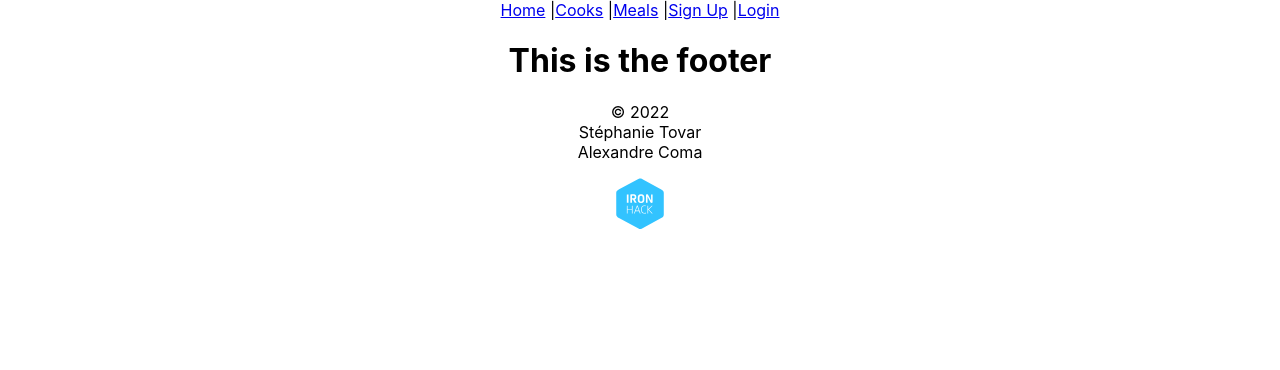
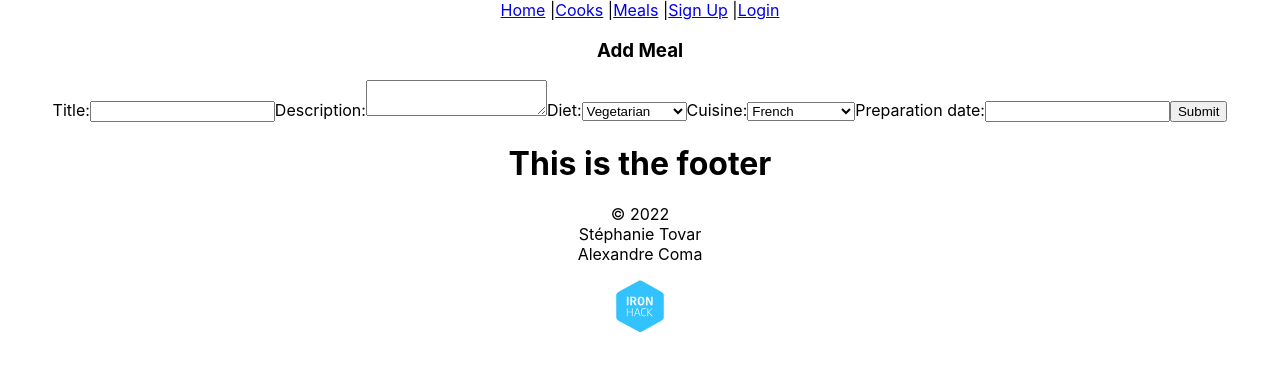
Before and after one commit to meal-next-door/client, a React (Create React App) app: page /create-meal in a window 1280 px wide. Shown: the top 370 px of the page. Built offline with nearby package versions, Linux system fonts and the light colour scheme; no server answers.

Commit message:
Conditional rendering on meals list to create meal only for cooks, added the edit meal, modified the auth.context to access more info about user from payload

```diff
--- a/src/App.js
+++ b/src/App.js
@@ -15,6 +15,7 @@ import IsAnon from './components/IsAnon';
 import { useState, useEffect } from "react";
 import axios from "axios";
 import EditMeal from './pages/EditMeal';
+import CreateMeal from './components/CreateMeal';
 
 
 function App() {
@@ -55,6 +56,7 @@ function App() {
         <Route path="cooks" element={<CooksList />}></Route>
         <Route path="cooks/:cookId" element={<CookDetailsPage />}></Route>
         <Route path="meals" element={<MealsList setMeals={setMeals} meals={meals}/>}></Route>
+        <Route path="create-meal" element={<CreateMeal refreshMeals={getAllMeals} />}></Route>
         <Route path="meals/:mealId" element={<MealDetails deleteMeal={deleteMeal} meals={meals} />}></Route>
         <Route path="edit-meal/:mealId" element={<EditMeal />}></Route>
       </Routes>
--- a/src/components/CreateComment.js
+++ b/src/components/CreateComment.js
@@ -26,9 +26,9 @@ function AddComment() {
                 { headers: { Authorization: `Bearer ${storedToken}` } }
             )
             .then((response) => {
-                // setTitle("");
-                // setDescription("");
-                // setAuthor("");
+                setTitle("");
+                setDescription("");
+                setAuthor("");
             })
             .catch((error) => {
                 setErrorMsg("oops, error posting a new comment");
--- /dev/null
+++ b/src/components/CreateMeal.js
@@ -0,0 +1,113 @@
+import { useState, useContext } from "react";
+import axios from "axios";
+import { AuthContext } from "../context/auth.context";
+import { useNavigate } from "react-router-dom";
+
+function AddMeal(props) {
+    const [title, setTitle] = useState("");
+    const [description, setDescription] = useState("");
+    const [diet, setDiet] = useState("vegetarian");
+    const [cuisine, setCuisine] = useState("french");
+    const [date, setDate] = useState("");
+    const { user } = useContext(AuthContext);
+    const navigate = useNavigate();
+
+    const [errorMsg, setErrorMsg] = useState("");
+
+    const storedToken = localStorage.getItem("authToken");
+
+    const handleSubmit = (e) => {
+        e.preventDefault();
+        setErrorMsg("");
+        const requestBody = { title, description, diet, cuisine, date, cookId: user?._id };
+
+        console.log(user?._id)
+
+        axios
+            .post(
+                `${process.env.REACT_APP_API_URL}/meals`, requestBody, { headers: { Authorization: `Bearer ${storedToken}` } })
+            .then((response) => {
+                setTitle("");
+                setDescription("");
+                setDiet("");
+                setCuisine("");
+                setDate("");
+                props.refreshMeals();
+                navigate(`/meals`)
+            })
+            .catch((error) => {
+                setErrorMsg("oops, error posting a new meal");
+                console.log(error)
+            });
+    };
+
+
+    return (
+        <div className="AddMeal">
+            <h3>Add Meal</h3>
+
+            {errorMsg &&
+                <p className="error">
+                    {errorMsg}
+                </p>
+            }
+
+            <form onSubmit={handleSubmit}>
+                <label>Title:</label>
+                <input
+                    type="text"
+                    name="title"
+                    value={title}
+                    onChange={(e) => setTitle(e.target.value)}
+                />
+
+                <label>Description:</label>
+                <textarea
+                    type="text"
+                    name="description"
+                    value={description}
+                    onChange={(e) => setDescription(e.target.value)}
+                />
+
+                <label>Diet:</label>
+                <select value={diet} onChange={(e) => setDiet(e.target.value)}>
+                    <option value="vegetarian">Vegetarian</option>
+                    <option value="vegan">Vegan</option>
+                    <option value="gluten-free">Gluten-free</option>
+                    <option value="dairy-free">Dairy-free</option>
+                    <option value="allergens-free">Allergens-free</option>
+                    <option value="sugar-free">Sugar-free</option>
+                    <option value="kosher">Kosher</option>
+                    <option value="halal">Halal</option>
+                    <option value="none">None</option>
+                </select>
+
+                <label>Cuisine:</label>
+                <select value={cuisine} onChange={(e) => setCuisine(e.target.value)}>
+                    <option value="italian">Italian</option>
+                    <option value="mexican">Mexican</option>
+                    <option value="greek">Greek</option>
+                    <option value="french">French</option>
+                    <option value="indian">Indian</option>
+                    <option value="thai">Thai</option>
+                    <option value="mediterranean">Mediterranean</option>
+                    <option value="japanese">Japanese</option>
+                    <option value="chinese">Chinese</option>
+                    <option value="lebanese">Lebanese</option>
+                </select>
+
+                <label>Preparation date:</label>
+                <input
+                    type="text"
+                    name="date"
+                    value={date}
+                    onChange={(e) => setDate(e.target.value)}
+                />
+
+                <button type="submit">Submit</button>
+            </form>
+        </div>
+    );
+}
+
+export default AddMeal;
--- a/src/context/auth.context.js
+++ b/src/context/auth.context.js
@@ -13,7 +13,6 @@ function AuthProviderWrapper(props) {
         localStorage.setItem('authToken', token);
     }
 
-
     // Check if there is a token in localstorage
     const authenticateUser = () => {
         const storedToken = localStorage.getItem('authToken');
@@ -25,6 +24,7 @@ function AuthProviderWrapper(props) {
             )
                 .then((response) => {  // Then verify the token
                     const payload = response.data;
+
                     setIsLoggedIn(true);
                     setIsLoading(false);
                     setUser(payload);
@@ -41,8 +41,6 @@ function AuthProviderWrapper(props) {
         }
     }
 
-
-
     // Upon logout, remove token from localStorage and update state variables
     const removeToken = () => {
         localStorage.removeItem("authToken");
@@ -52,8 +50,6 @@ function AuthProviderWrapper(props) {
         removeToken();
         authenticateUser();
     }
-
-
 
     useEffect(() => {
         authenticateUser();
--- a/src/index.js
+++ b/src/index.js
@@ -11,7 +11,7 @@ root.render(
   <React.StrictMode>
     <BrowserRouter>
       <AuthProviderWrapper>
-        <App />
+          <App />
       </AuthProviderWrapper>
     </BrowserRouter>
   </React.StrictMode>
--- a/src/pages/EditMeal.js
+++ b/src/pages/EditMeal.js
@@ -1,6 +1,6 @@
 import axios from "axios";
 import { useEffect, useState } from "react";
-import { useParams, useNavigate } from "react-router-dom";  //  <== IMPORT
+import { useParams, useNavigate } from "react-router-dom";
 
 
 function EditMeal(props) {
--- a/src/pages/MealsList.js
+++ b/src/pages/MealsList.js
@@ -1,10 +1,11 @@
-import { useEffect } from "react";
+import { useEffect, useContext } from "react";
 import axios from "axios";
-import { Link } from "react-router-dom";
-
+import { NavLink } from "react-router-dom";
+import { AuthContext } from "../context/auth.context"
 
 function MealsList(props) {
 
+    const { user } = useContext(AuthContext);
 
     const getAllMeals = () => {
         axios
@@ -17,8 +18,15 @@ function MealsList(props) {
         getAllMeals();
     }, []);
 
+console.log(user)
+
     return (
         <div className="MealsList">
+
+            { user?.role === "cook"
+            ? <button>Add your own meal</button>
+            : <p> </p>
+            }
 
             {props.meals?.map((meal) => {
                 return (
@@ -27,7 +35,7 @@ function MealsList(props) {
                             <p>Description: {meal.description}</p>
                             <p>Cook: {meal.cook?.username}</p>
 
-                            <Link to={`/meals/${meal._id}`}></Link>
+                            <NavLink to={`/meals/${meal._id}`}>View details</NavLink>
                     </div>
                 );
             })}
```
